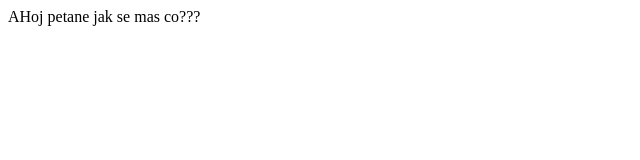
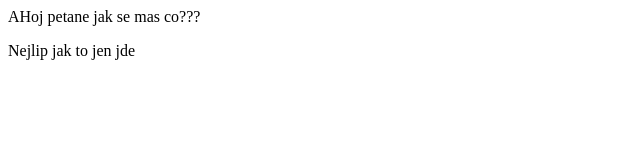
Before and after one commit to Pedrozzza/test, a plain HTML site: page index.html in a window 1280 px wide. Shown: the whole page, without its empty margins (0-640 px from the left). Drawn offline with Linux system fonts and the light colour scheme.

Commit message:
added p tag

```diff
--- a/index.html
+++ b/index.html
@@ -9,5 +9,6 @@
     <div>
         AHoj petane jak se mas co???
     </div>
+    <p>Nejlip jak to jen jde </p>
 </body>
 </html>
```
